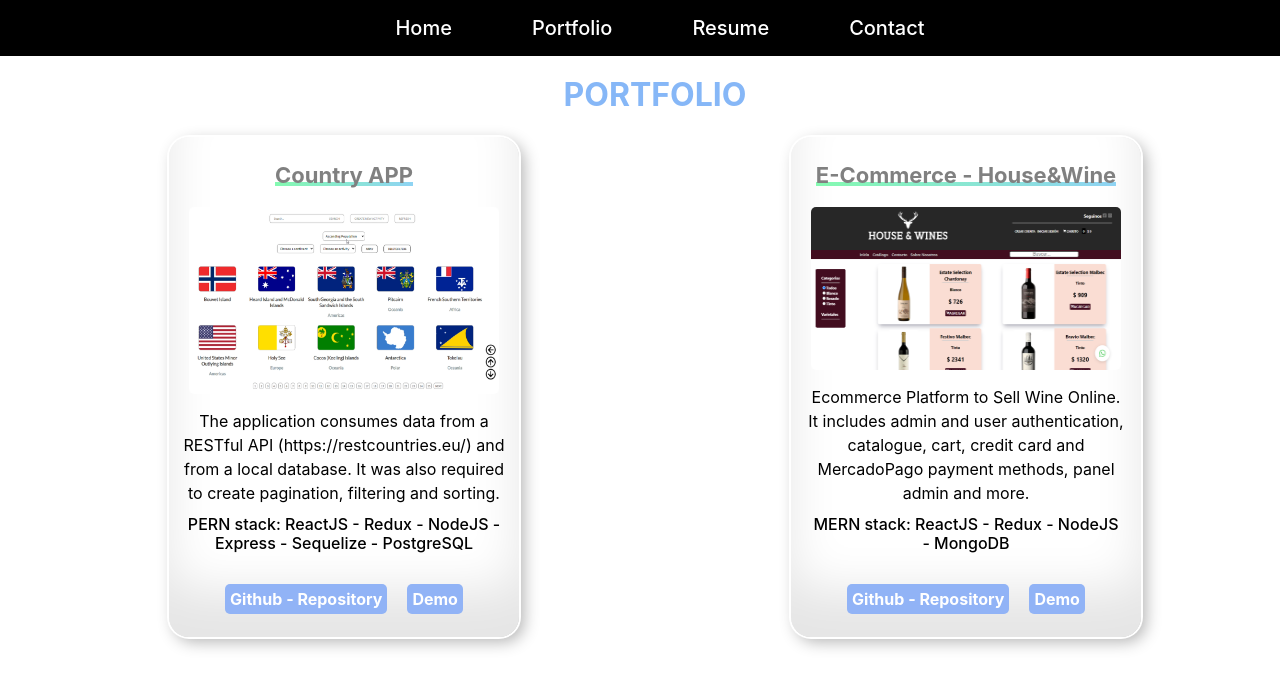
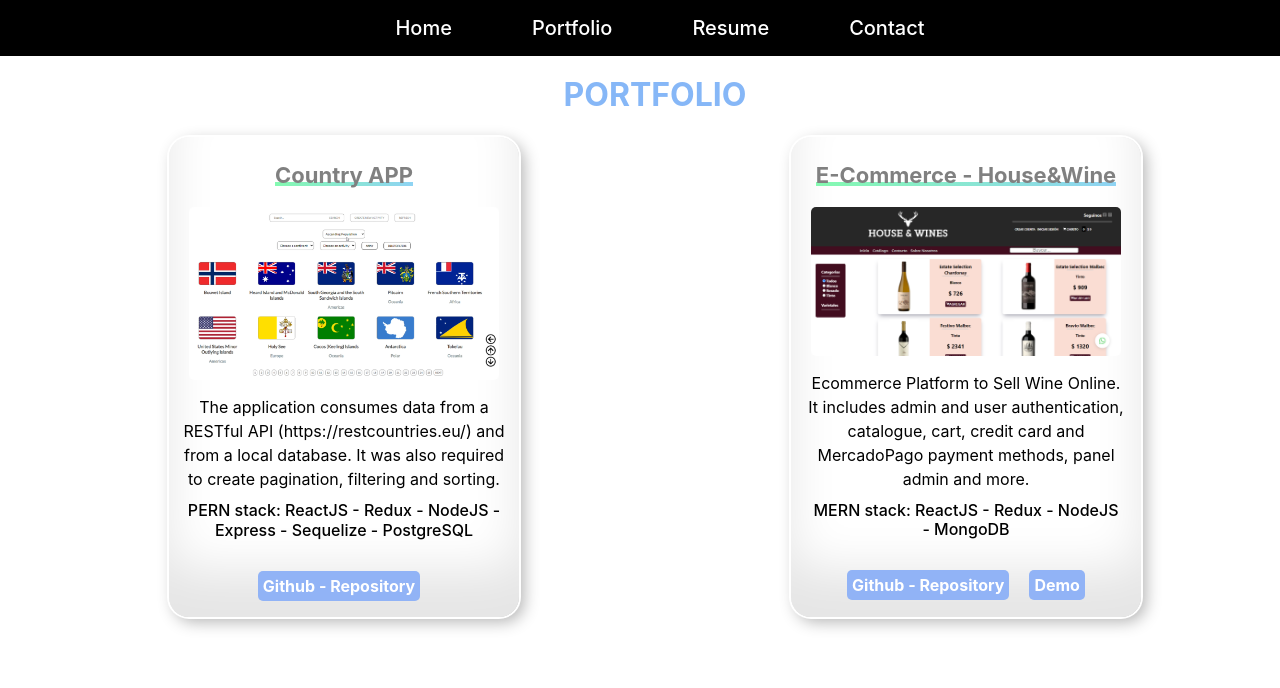
Before and after one commit to manuelnsosa/my-portfolio, a React (Create React App) app: page /portfolio in a window 1280 px wide. Shown: the top 688 px of the page. Built offline with nearby package versions, Linux system fonts and the light colour scheme.

Commit message:
fixed hover width img home

```diff
--- a/src/components/Home/styled.js
+++ b/src/components/Home/styled.js
@@ -33,7 +33,9 @@
 
   .container-img {
     height: 18%;
-    width: 100%;
+    width: 90%;
+    margin-left: auto;
+    margin-right: auto;
   }
 
   .manuel-pic {
--- a/src/components/Portfolio/Projects/Projects.jsx
+++ b/src/components/Portfolio/Projects/Projects.jsx
@@ -27,14 +27,14 @@
           >
             Github - Repository
           </a>
-          <a
+          {/* <a
             href="https://github.com/manuelnsosa/PI-Countries-FT13"
             target="_blank"
             rel="noreferrer"
             className="a2"
           >
             Demo
-          </a>
+          </a> */}
         </div>
       </StyledProjects>
       <br />
--- a/src/components/Portfolio/Projects/styled.js
+++ b/src/components/Portfolio/Projects/styled.js
@@ -4,7 +4,7 @@
   background-color: none;
   color: black;
   width: 350px;
-  height: 500px;
+  height: 480px;
   border-radius: 20px;
   /*  border: 1.4px solid grey; */
   box-shadow: inset 0 -3em 3em rgba(0, 0, 0, 0.1), 0 0 0 2px rgb(255, 255, 255),
@@ -13,6 +13,7 @@
   display: flex;
   flex-flow: column nowrap;
   justify-content: space-between;
+  margin-bottom: 30px;
   img {
     width: 330px;
     height: 220px;
@@ -74,6 +75,7 @@
     vertical-align: middle;
     margin-top: 30px;
     margin-left: 0;
+
     h3 {
       margin: 0;
       margin-bottom: 10px;
```
